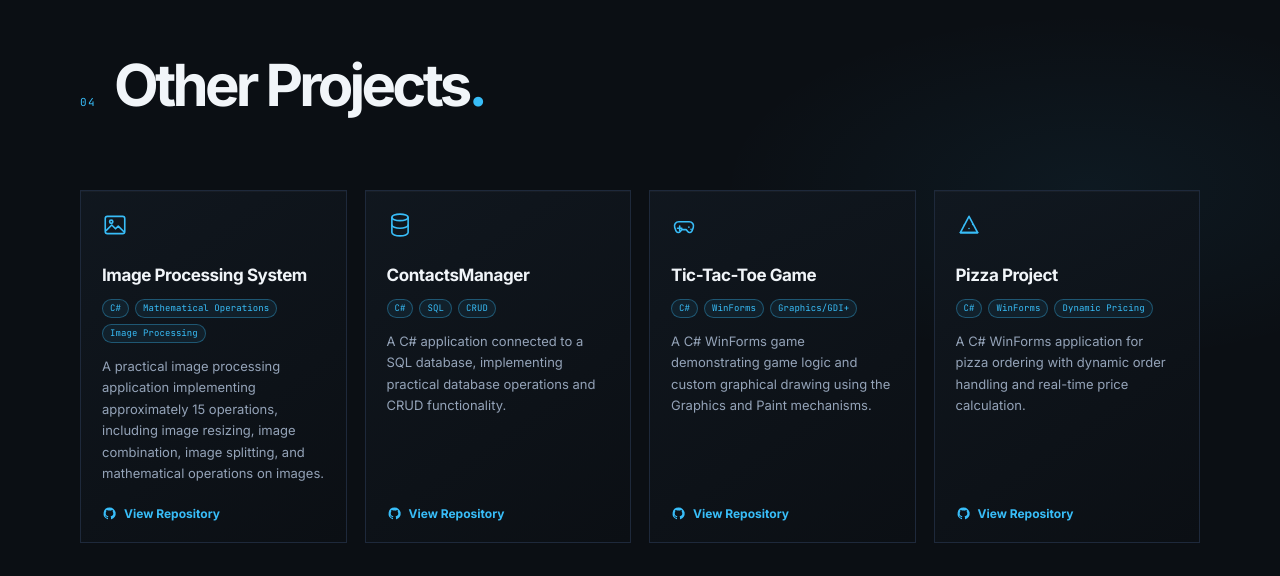
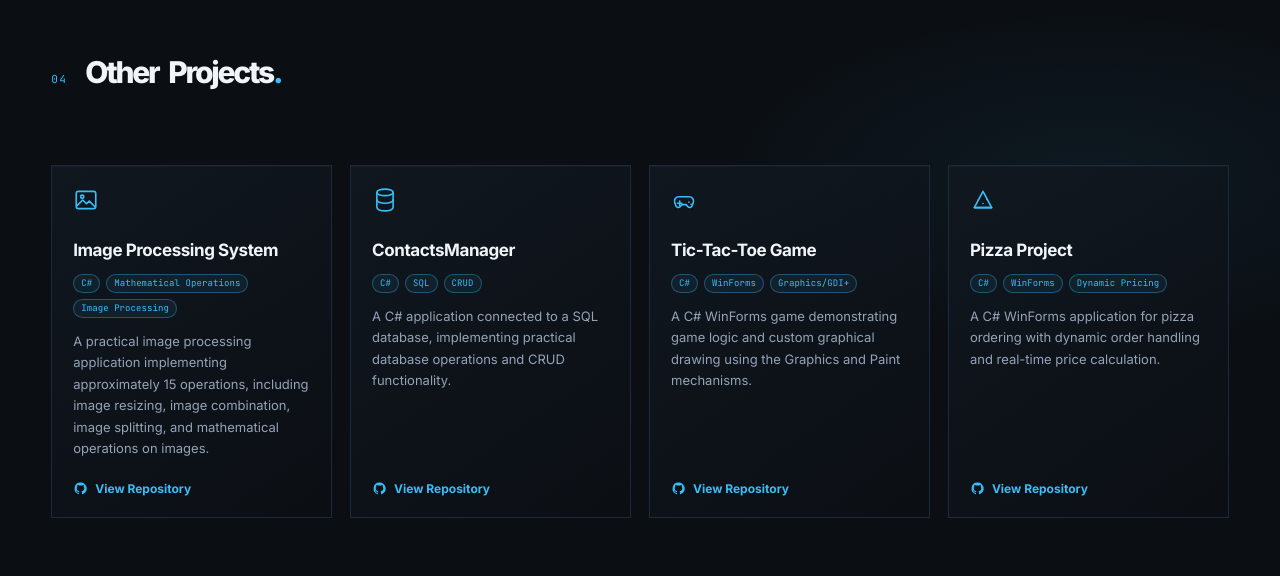
Before and after one commit to aymanhabbashprogramming/aymanhabbashprogramming.github.io, a React app: page / in a window 1280 px wide. Shown: the part 4584-5160 px from the top of the page. Built offline with nearby package versions, Linux system fonts and the light colour scheme; the HTML template or start-up script is replaced by a standard one.

Commit message:
style(other-projects): expand to full width

```diff
--- a/src/components/OtherProjects.css
+++ b/src/components/OtherProjects.css
@@ -1,8 +1,177 @@
-.other-projects { --background:#0b0f14; --surface:#111820; --text:#f1f5f9; --muted:#94a3b8; --sky:#38bdf8; --violet:#a78bfa; --border:#1e293b; position:relative; overflow:hidden; padding:clamp(88px,12vw,168px) clamp(24px,6vw,96px); background:var(--background); }
-.other-projects::before { content:''; position:absolute; inset:0; pointer-events:none; background:radial-gradient(ellipse 38% 29% at 85% 36%,rgb(56 189 248 / 6%),transparent 76%); }
-.other-projects__inner { position:relative; max-width:1120px; margin:0 auto; }.other-projects__header { display:flex; align-items:baseline; gap:18px; opacity:0; transform:translateY(20px); transition:opacity .7s ease,transform .7s cubic-bezier(.2,.65,.3,1); }.other-projects__index { color:var(--sky); font-family:'JetBrains Mono',monospace; font-size:11px; letter-spacing:.13em; }.other-projects h2 { margin:0; color:var(--text); font-size:clamp(37px,5vw,58px); line-height:1; letter-spacing:-.065em; font-weight:700; }.other-projects h2 span { color:var(--sky); }
-.other-projects__grid { display:grid; grid-template-columns:repeat(4,minmax(0,1fr)); gap:18px; margin-top:clamp(48px,7vw,76px); }.other-projects__card { display:flex; flex-direction:column; min-height:270px; padding:21px; border:1px solid var(--border); background:linear-gradient(145deg,rgb(17 24 32 / 88%),rgb(11 15 20 / 90%)); box-shadow:inset 0 1px rgb(241 245 249 / 3%); opacity:0; transform:translateY(18px); transition:opacity .65s calc(.1s * var(--project-index) + .12s) ease,transform .65s calc(.1s * var(--project-index) + .12s) cubic-bezier(.2,.65,.3,1),border-color .25s ease,box-shadow .25s ease; }.other-projects__card:hover { border-color:rgb(56 189 248 / 68%); box-shadow:inset 0 1px rgb(241 245 249 / 5%),0 0 0 1px rgb(56 189 248 / 14%),0 15px 34px rgb(56 189 248 / 11%); }
-.other-projects__icon { width:26px; height:26px; margin-bottom:27px; fill:none; stroke:var(--sky); stroke-width:1.5; stroke-linecap:round; stroke-linejoin:round; }.other-projects h3 { margin:0; color:var(--text); font-size:17px; line-height:1.25; letter-spacing:-.025em; font-weight:650; }.other-projects__badges { display:flex; flex-wrap:wrap; gap:6px; margin:13px 0 0; padding:0; list-style:none; }.other-projects__badges li { padding:3px 7px; border:1px solid rgb(56 189 248 / 35%); border-radius:999px; color:var(--sky); background:rgb(56 189 248 / 7%); font-family:'JetBrains Mono',monospace; font-size:9px; line-height:1.2; letter-spacing:.01em; }.other-projects__card p { margin:13px 0 22px; color:var(--muted); font-size:13px; line-height:1.65; }.other-projects__card a { display:inline-flex; align-items:center; gap:7px; width:max-content; margin-top:auto; color:var(--sky); font-size:12px; font-weight:650; text-decoration:none; transition:color .2s ease,transform .2s ease; }.other-projects__card a:hover { color:#7dd3fc; transform:translateX(3px); }.other-projects__card a svg { width:15px; height:15px; fill:currentColor; }.other-projects--visible .other-projects__header,.other-projects--visible .other-projects__card { opacity:1; transform:translateY(0); }
-@media (max-width:1000px) { .other-projects__grid { grid-template-columns:repeat(2,minmax(0,1fr)); gap:20px; }.other-projects__card { min-height:236px; } }.other-projects__card p { max-width:440px; }
-@media (max-width:600px) { .other-projects__grid { grid-template-columns:1fr; gap:14px; }.other-projects__card { min-height:0; padding:20px; }.other-projects__icon { margin-bottom:19px; }.other-projects__card p { margin-bottom:18px; } }
-@media (prefers-reduced-motion:reduce) { .other-projects__header,.other-projects__card { opacity:1; transform:none; transition:none; } }
+.other-projects {
+  --background: #0b0f14;
+  --surface: #111820;
+  --text: #f1f5f9;
+  --muted: #94a3b8;
+  --sky: #38bdf8;
+  --violet: #a78bfa;
+  --border: #1e293b;
+  position: relative;
+  overflow: hidden;
+  padding: clamp(88px, 12vw, 168px) clamp(20px, 4vw, 60px);
+  background: var(--background);
+}
+
+.other-projects::before {
+  content: '';
+  position: absolute;
+  inset: 0;
+  pointer-events: none;
+  background: radial-gradient(ellipse 38% 29% at 85% 36%, rgb(56 189 248 / 6%), transparent 76%);
+}
+
+.other-projects__inner { position: relative; width: 100%; margin: 0 auto; }
+
+.other-projects__header {
+  display: flex;
+  align-items: baseline;
+  gap: 18px;
+  opacity: 0;
+  transform: translateY(20px);
+  transition: opacity .7s ease, transform .7s cubic-bezier(.2, .65, .3, 1);
+}
+
+.other-projects__index {
+  color: var(--sky);
+  font-family: 'JetBrains Mono', monospace;
+  font-size: 11px;
+  letter-spacing: .13em;
+}
+
+.other-projects h2 {
+  margin: 0;
+  color: var(--text);
+  font-size: clamp(30px, 2vw, 50px);
+  line-height: 1.1;
+  letter-spacing: -.075em;
+  word-spacing: .18em;
+  font-weight: 750;
+}
+.other-projects h2 span { color: var(--sky); }
+
+.other-projects__grid {
+  display: grid;
+  grid-template-columns: repeat(4, minmax(0, 1fr));
+  gap: 18px;
+  margin-top: clamp(48px, 7vw, 76px);
+}
+
+.other-projects__card {
+  display: flex;
+  flex-direction: column;
+  min-height: 270px;
+  padding: 21px;
+  border: 1px solid var(--border);
+  background: linear-gradient(145deg, rgb(17 24 32 / 88%), rgb(11 15 20 / 90%));
+  box-shadow: inset 0 1px rgb(241 245 249 / 3%);
+  opacity: 0;
+  transform: translateY(18px);
+  transition: opacity .65s calc(.1s * var(--project-index) + .12s) ease,
+              transform .65s calc(.1s * var(--project-index) + .12s) cubic-bezier(.2, .65, .3, 1),
+              border-color .25s ease,
+              box-shadow .25s ease;
+}
+
+.other-projects__card:hover {
+  border-color: rgb(56 189 248 / 68%);
+  box-shadow: inset 0 1px rgb(241 245 249 / 5%),
+              0 0 0 1px rgb(56 189 248 / 14%),
+              0 15px 34px rgb(56 189 248 / 11%);
+}
+
+.other-projects__icon {
+  width: 26px;
+  height: 26px;
+  margin-bottom: 27px;
+  fill: none;
+  stroke: var(--sky);
+  stroke-width: 1.5;
+  stroke-linecap: round;
+  stroke-linejoin: round;
+}
+
+.other-projects h3 {
+  margin: 0;
+  color: var(--text);
+  font-size: 17px;
+  line-height: 1.25;
+  letter-spacing: -.025em;
+  font-weight: 650;
+}
+
+.other-projects__badges {
+  display: flex;
+  flex-wrap: wrap;
+  gap: 6px;
+  margin: 13px 0 0;
+  padding: 0;
+  list-style: none;
+}
+
+.other-projects__badges li {
+  padding: 3px 7px;
+  border: 1px solid rgb(56 189 248 / 35%);
+  border-radius: 999px;
+  color: var(--sky);
+  background: rgb(56 189 248 / 7%);
+  font-family: 'JetBrains Mono', monospace;
+  font-size: 9px;
+  line-height: 1.2;
+  letter-spacing: .01em;
+}
+
+.other-projects__card p {
+  margin: 13px 0 22px;
+  color: var(--muted);
+  font-size: 13px;
+  line-height: 1.65;
+}
+
+.other-projects__card a {
+  display: inline-flex;
+  align-items: center;
+  gap: 7px;
+  width: max-content;
+  margin-top: auto;
+  color: var(--sky);
+  font-size: 12px;
+  font-weight: 650;
+  text-decoration: none;
+  transition: color .2s ease, transform .2s ease;
+}
+
+.other-projects__card a:hover {
+  color: #7dd3fc;
+  transform: translateX(3px);
+}
+
+.other-projects__card a svg {
+  width: 15px;
+  height: 15px;
+  fill: currentColor;
+}
+
+.other-projects--visible .other-projects__header,
+.other-projects--visible .other-projects__card {
+  opacity: 1;
+  transform: translateY(0);
+}
+
+@media (max-width: 1000px) {
+  .other-projects__grid { grid-template-columns: repeat(2, minmax(0, 1fr)); gap: 20px; }
+  .other-projects__card { min-height: 236px; }
+}
+
+.other-projects__card p { max-width: 440px; }
+
+@media (max-width: 600px) {
+  .other-projects__grid { grid-template-columns: 1fr; gap: 14px; }
+  .other-projects__card { min-height: 0; padding: 20px; }
+  .other-projects__icon { margin-bottom: 19px; }
+  .other-projects__card p { margin-bottom: 18px; }
+}
+
+@media (prefers-reduced-motion: reduce) {
+  .other-projects__header,
+  .other-projects__card { opacity: 1; transform: none; transition: none; }
+}
```
